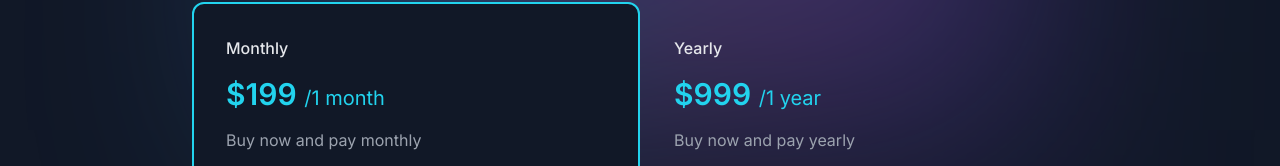
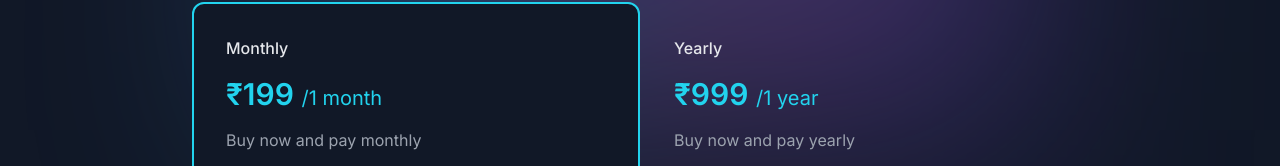
Before and after one commit to sanketbagad/resume_frontend, a Next.js app: page /pricing in a window 1280 px wide. Shown: the part 996-1162 px from the top of the page. Built offline with nearby package versions, Linux system fonts and the light colour scheme; no server answers.

Commit message:
Price change

```diff
--- a/app/_components/Price.tsx
+++ b/app/_components/Price.tsx
@@ -65,9 +65,8 @@ export const Price = () => {
               <div className="p-4 py-8 space-y-4 border-b border-gray-700 md:p-8">
                 <span className="text-gray-200 font-medium">{item.name}</span>
                 <div className="text-cyan-400 text-3xl font-semibold">
-                  ${item.price} <span className="text-xl font-normal">
-                    /{item.for}
-                  </span>
+                  ₹{item.price}{" "}
+                  <span className="text-xl font-normal">/{item.for}</span>
                 </div>
                 <p className="text-gray-400">{item.desc}</p>
                 <button className="px-3 py-3 rounded-lg w-full font-semibold text-sm duration-150 text-white bg-cyan-500 hover:bg-cyan-600 active:bg-cyan-700">
```
